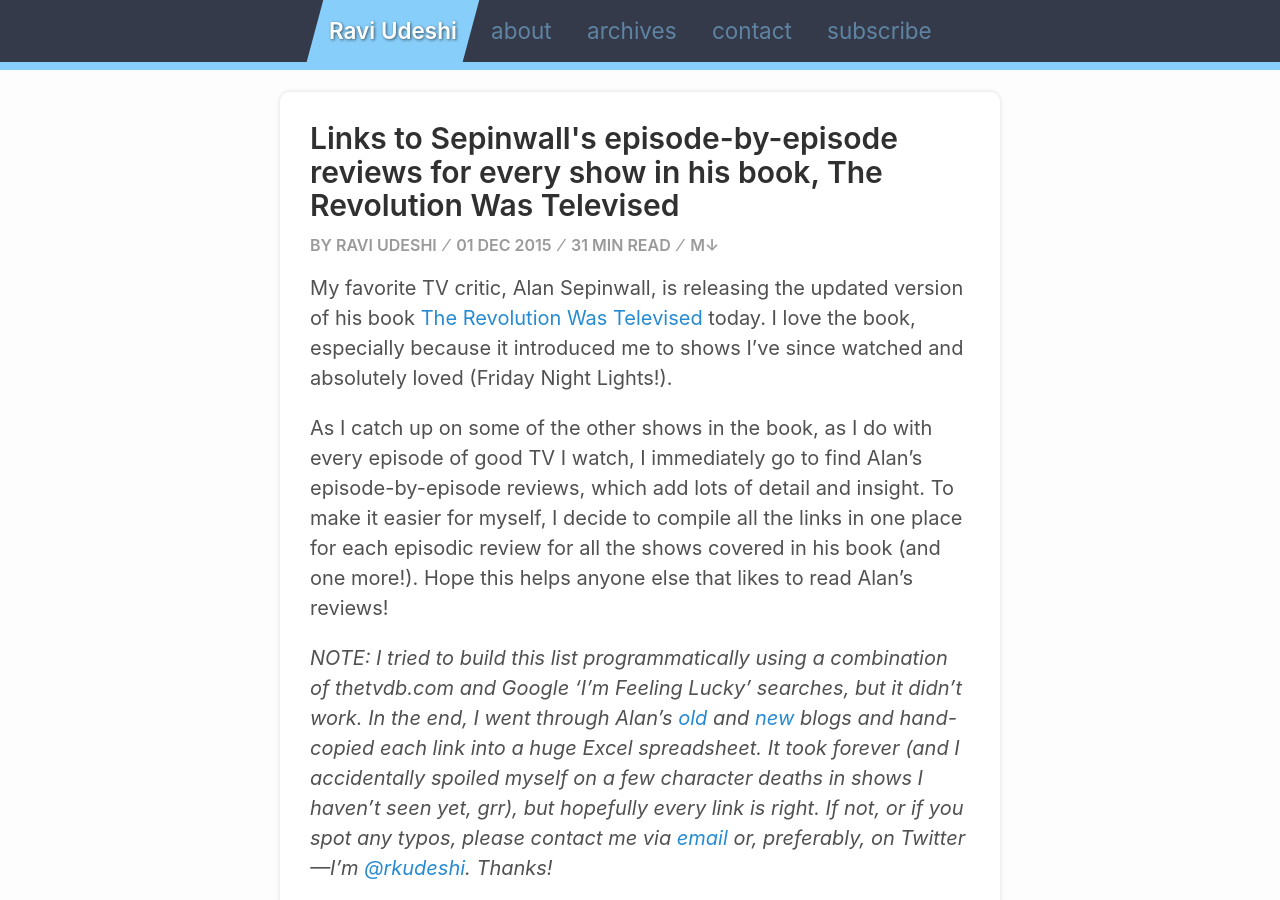
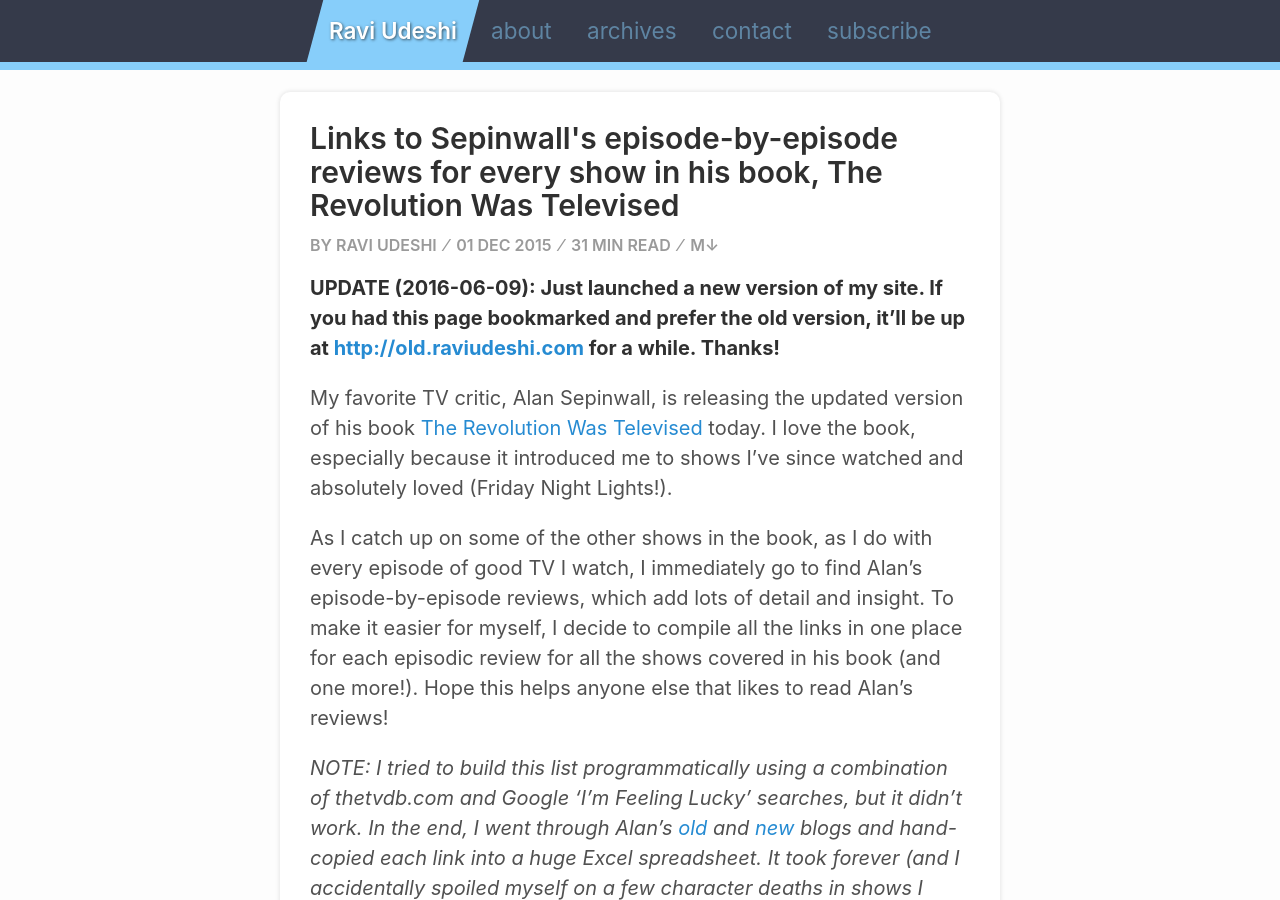
Before and after one commit to rkudeshi/rkudeshi.github.io, a Jekyll site: the page built from _posts/2015-12-01-sepinwall-episode-reviews.md, in a window 1280 px wide and 900 px high. Built offline with Jekyll 4.4.1, drawn with Linux system fonts in a browser that asks for light colours.

Commit message:
Add old site info to Sepinwall reviews post

```diff
--- a/_posts/2015-12-01-sepinwall-episode-reviews.md
+++ b/_posts/2015-12-01-sepinwall-episode-reviews.md
@@ -6,6 +6,8 @@
  - /2015/12/sepinwall-episode-reviews/
  - /2015/12/01/sepinwall-episode-reviews/
 ---
+
+**UPDATE (2016-06-09): Just launched a new version of my site. If you had this page bookmarked and prefer the old version, it'll be up at [http://old.raviudeshi.com](http://old.raviudeshi.com/2015/12/sepinwall-episode-reviews) for a while. Thanks!**
 
 My favorite TV critic, Alan Sepinwall, is releasing the updated version of his book [The Revolution Was Televised](http://amzn.to/1NZFbuo) today. I love the book, especially because it introduced me to shows I’ve since watched and absolutely loved (Friday Night Lights!).
 
```
